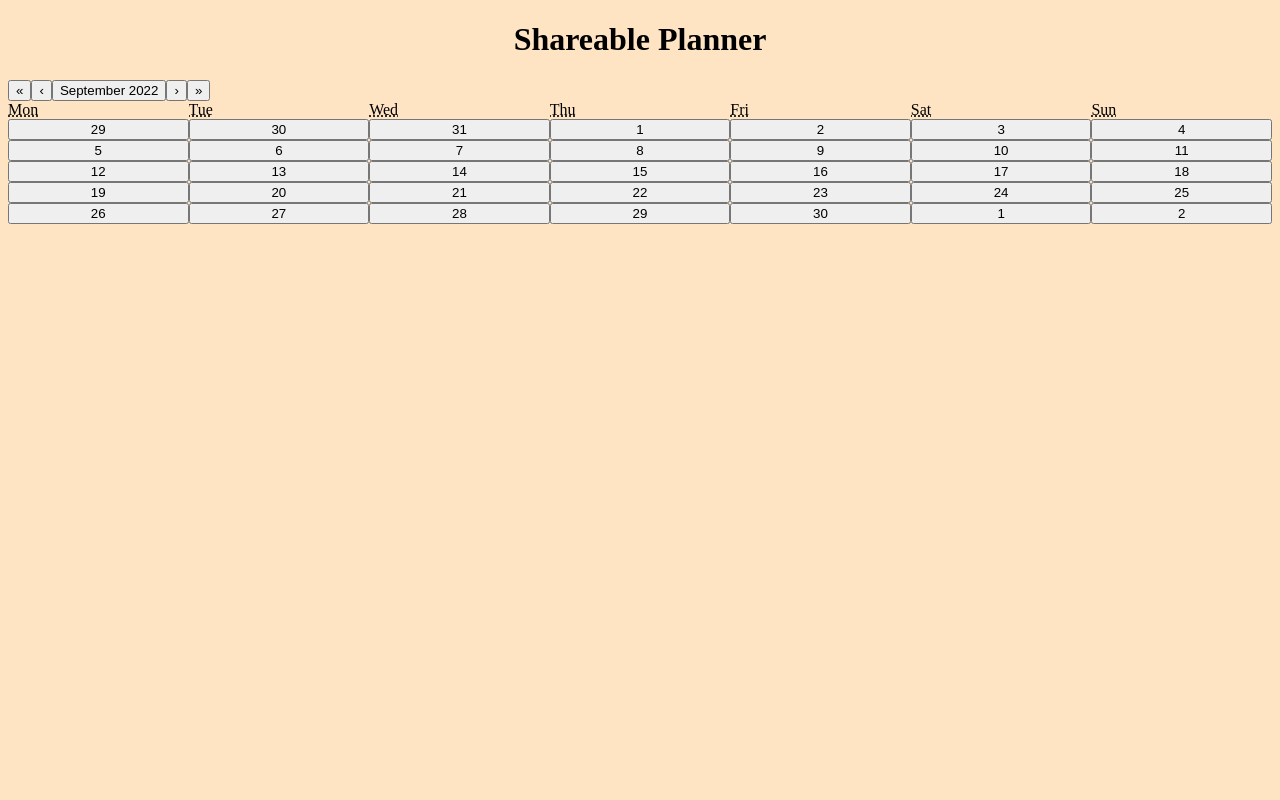
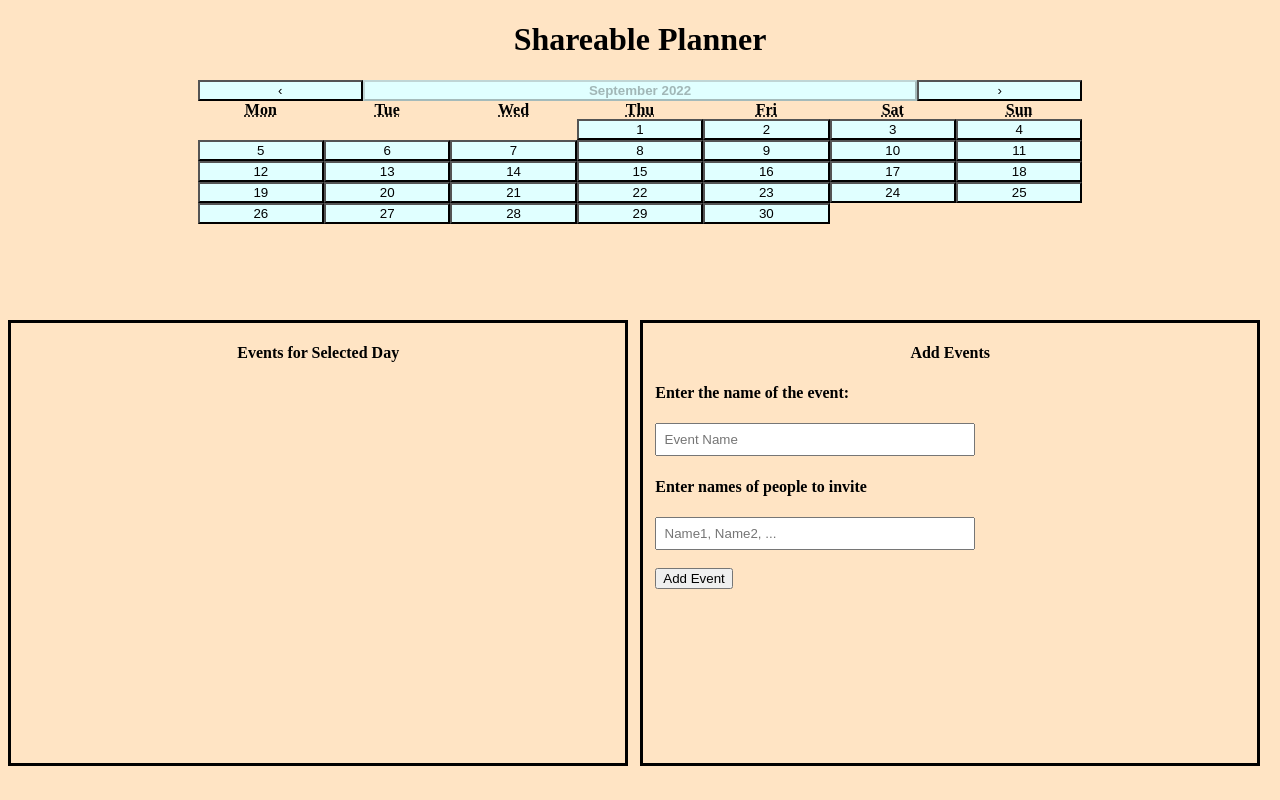
Before and after one commit to Neerpatel125/Sharebale-Planner, a React (Create React App) app in the folder React/shareable-planner-app/: page / in a window 1280 px wide. Built offline with nearby package versions, Linux system fonts and the light colour scheme.

Commit message:
Added CSS for the Calendar, made "Events" and "Add Events" boxes.

```diff
--- a/React/shareable-planner-app/src/App.css
+++ b/React/shareable-planner-app/src/App.css
@@ -1,7 +1,72 @@
-.Title{
+ .Title{
   text-align: center;
 }
 
 body{
   background-color: bisque;
 }
+
+/* Position the Calendar */
+.calendar{
+  width: 70%;
+  margin-left: auto;
+  margin-right: auto;
+  padding-bottom: 1%;
+  height: 30%;
+}
+/* Style the Month button and arrows */
+.react-calendar__navigation{
+  display: flex;
+
+  .react-calendar__navigation__label{
+    font-weight: bold;
+  }
+  .react-calendar__navigation__arrow{
+    flex-grow: 0.333;
+  }
+}
+/* Center the Weekday Labels */
+.react-calendar__month-view__weekdays {
+  text-align: center;
+  font-weight: bold;
+}
+/* Style the buttons on the calendar */
+.calendar button{
+  background-color: lightcyan;
+}
+
+.calendar button:focus{
+  background-color: white;
+}
+
+/* Events Box Styling */
+.eventsBox{
+  position: absolute;
+  top: 40%;
+  width: 48%;
+  height: 55%;
+  border-style: solid;
+}
+.eventsBox__title{
+  text-align: center;
+}
+
+/* Add Events Box Styling */
+.addBox{
+  position: absolute;
+  left: 50%;
+  top: 40%;
+  width: 48%;
+  height: 55%;
+  border-style: solid;
+}
+.addBox__title{
+  text-align: center;
+}
+.addBox__content{
+  padding-left: 2%;
+}
+.addBox input{
+  width: 50%;
+  padding: 1.2%;
+}
--- a/React/shareable-planner-app/src/App.js
+++ b/React/shareable-planner-app/src/App.js
@@ -1,18 +1,47 @@
-import React, { useState } from "react"
-import Calendar from "react-calendar"
+import React, { useState } from "react";
+import Calendar from "react-calendar";
 import './App.css';
 
 function App() {
-  const [value, onChange] = useState(new Date());
+  const value = useState(new Date());
 
   return (
     <>
+    {/* HTML for the Title */}
     <h1 class = "Title">
       Shareable Planner
     </h1>
-    <div>
-      <Calendar onChange = {onChange} value = {value}></Calendar>
+
+    {/* HTML for the Calendar */}
+    <div class = "calendar">
+      <Calendar value={value} minDetail="month"
+        next2Label={null} prev2Label={null} showNeighboringMonth={false}
+        ></Calendar>
     </div>
+
+    {/* HTML for the Events List Box */}
+    <div class="eventsBox">
+      <div class="eventsBox__title">
+        <h4>Events for Selected Day</h4>
+      </div>
+      <ul class="eventsList"></ul>
+    </div>
+
+    {/* HTML for the Add Events Box */}
+    <div class="addBox">
+      <div class="addBox__title">
+        <h4>Add Events</h4>
+      </div>
+      <div class="addBox__content">
+        <h4>Enter the name of the event: </h4>
+        <input placeholder="Event Name"></input>
+        <h4>Enter names of people to invite</h4>
+        <input placeholder="Name1, Name2, ..."></input>
+        <br></br> <br></br>
+        <button class="addEventButton">Add Event</button>
+      </div>
+    </div>
+
     </>
   );
 }
```
Also changed, not shown: 2 other files (tests, documents, lock files or other folders).
